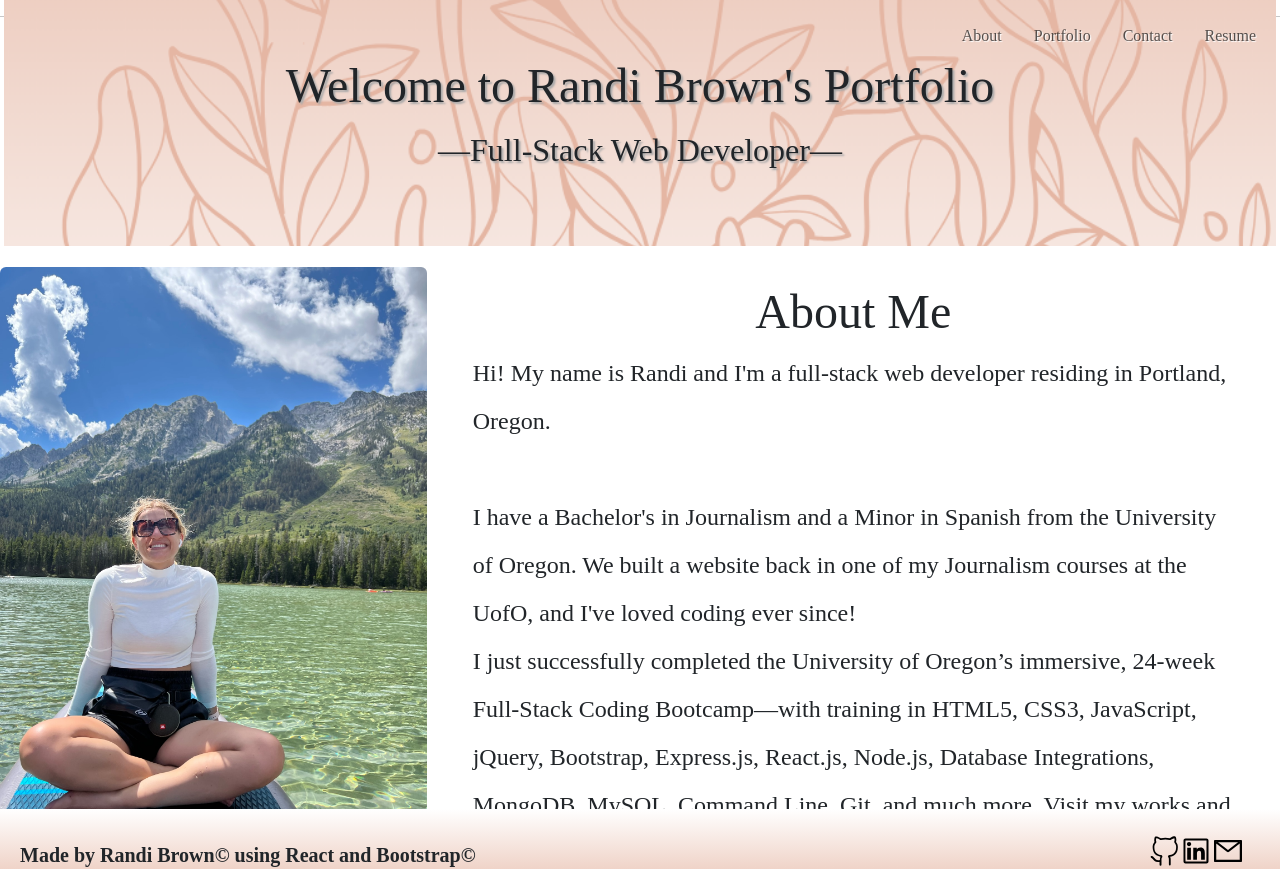
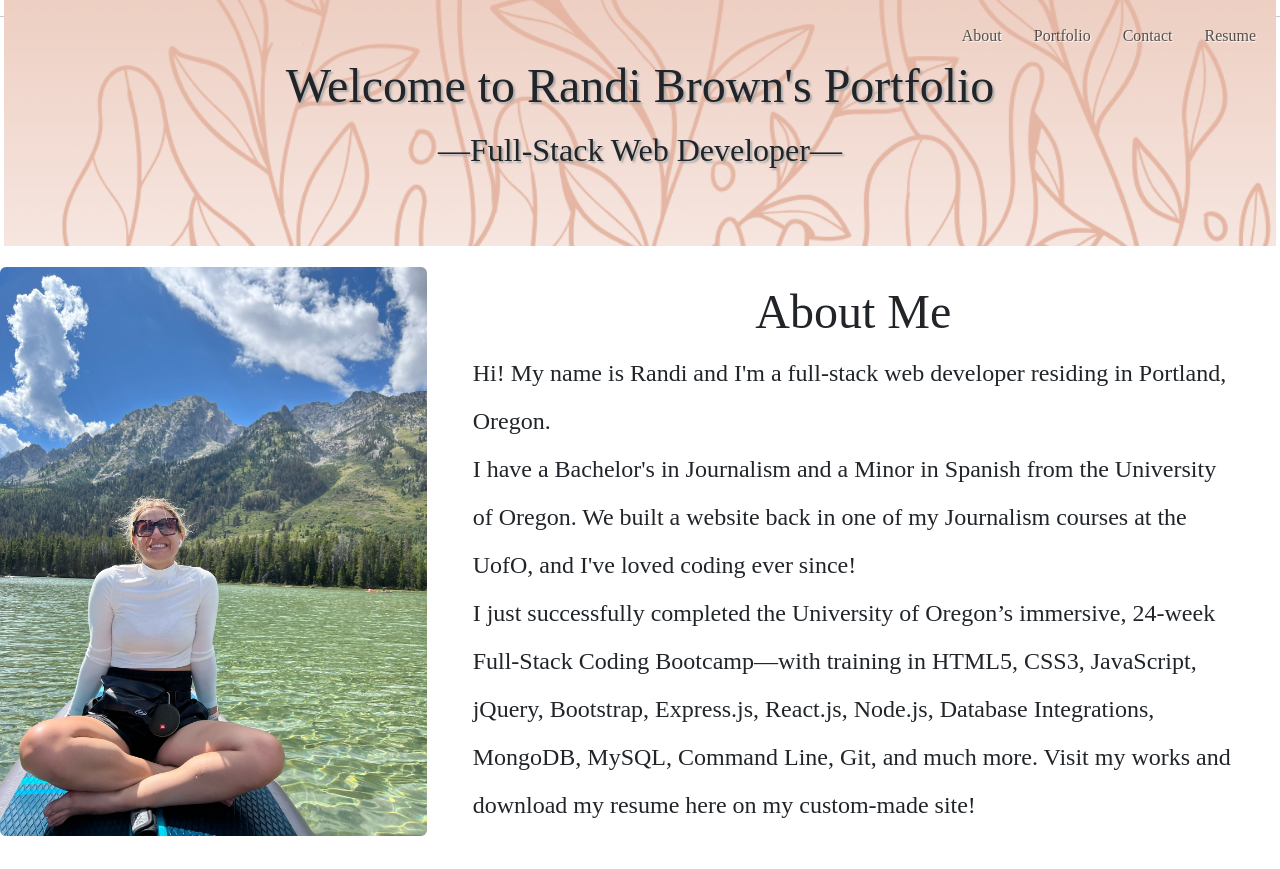
Before and after one commit to randirose/randi-brown-portfolio, a React (Create React App) app: page / in a window 1280 px wide. Shown: the top 869 px of the page. Built offline with nearby package versions, Linux system fonts and the light colour scheme; a web font is replaced by a local one.

Commit message:
updated margins, links styling

```diff
--- a/src/components/About/About.css
+++ b/src/components/About/About.css
@@ -20,6 +20,10 @@
     margin-bottom: 150px;
 }
 
+.about-body {
+    margin-bottom: 150px;
+}
+
 html {
     position: relative;
     min-height: 100%;
--- a/src/components/About/About.js
+++ b/src/components/About/About.js
@@ -8,9 +8,9 @@ export default function About() {
       <img src="./me.JPG" className="img-fluid rounded-start rounded-end" alt="Randi at Grand Tetons"></img>
     </div>
     <div className="col-md-8">
-      <div className="card-body">
+      <div className="card-body about-body">
         <h5 className="card-title about-title">About Me</h5>
-        <p className="card-text about-text">Hi! My name is Randi and I'm a full-stack web developer residing in Portland, Oregon.<br /><br />I have a Bachelor's in Journalism and a Minor in Spanish from the University of Oregon. We built a website back in one of my Journalism courses at the UofO, and I've loved coding ever since!<br></br>I just successfully completed the University of Oregon’s immersive, 24-week Full-Stack Coding Bootcamp—with training in HTML5, CSS3, JavaScript, jQuery, Bootstrap, Express.js, React.js, Node.js, Database Integrations, MongoDB, MySQL, Command Line, Git, and much more. Visit my works and download my resume here on my custom-made site!</p>
+        <p className="card-text about-text">Hi! My name is Randi and I'm a full-stack web developer residing in Portland, Oregon.<br />I have a Bachelor's in Journalism and a Minor in Spanish from the University of Oregon. We built a website back in one of my Journalism courses at the UofO, and I've loved coding ever since!<br />I just successfully completed the University of Oregon’s immersive, 24-week Full-Stack Coding Bootcamp—with training in HTML5, CSS3, JavaScript, jQuery, Bootstrap, Express.js, React.js, Node.js, Database Integrations, MongoDB, MySQL, Command Line, Git, and much more. Visit my works and download my resume here on my custom-made site!</p>
       </div>
     </div>
   </div>
--- a/src/components/Contact/Contact.css
+++ b/src/components/Contact/Contact.css
@@ -30,3 +30,9 @@ html {
 body {
     margin-bottom: 150px; /* Margin bottom by footer height */
   }
+
+.contact-links {
+    text-decoration: none;
+    color: #003366;
+    font-weight: bolder;
+}
--- a/src/components/Contact/Contact.js
+++ b/src/components/Contact/Contact.js
@@ -14,9 +14,9 @@ export default function Contact() {
 <div className="card-body contact-list res-body">
         <li><AiOutlineMail /> randibrown21@gmail.com</li>
         <li><AiFillPhone /> 503-320-2723</li>
-        <li><FaGithub /> <a href="https://github.com/randirose">https://github.com/randirose</a></li>
+        <li><FaGithub /> <a href="https://github.com/randirose" className="contact-links">https://github.com/randirose</a></li>
   </div>
-  <p>Check out my skills and download my resume on the 'Resume' tab. <a href='./MirandaBrown.pdf' download>Download my Certificate of Completion</a> from my full-stack bootcamp and <a href='./BCGradesWithAvgs-comments.pdf' download>check out my grades and comments here.</a></p>
+  <p>Check out my skills and download my resume on the 'Resume' tab. <a href='./MirandaBrown.pdf' className="contact-links" download>Download my Certificate of Completion</a> from my full-stack bootcamp and <a href='./BCGradesWithAvgs-comments.pdf' className="contact-links" download>check out my grades and comments here.</a></p>
 </div>
 
 
```
